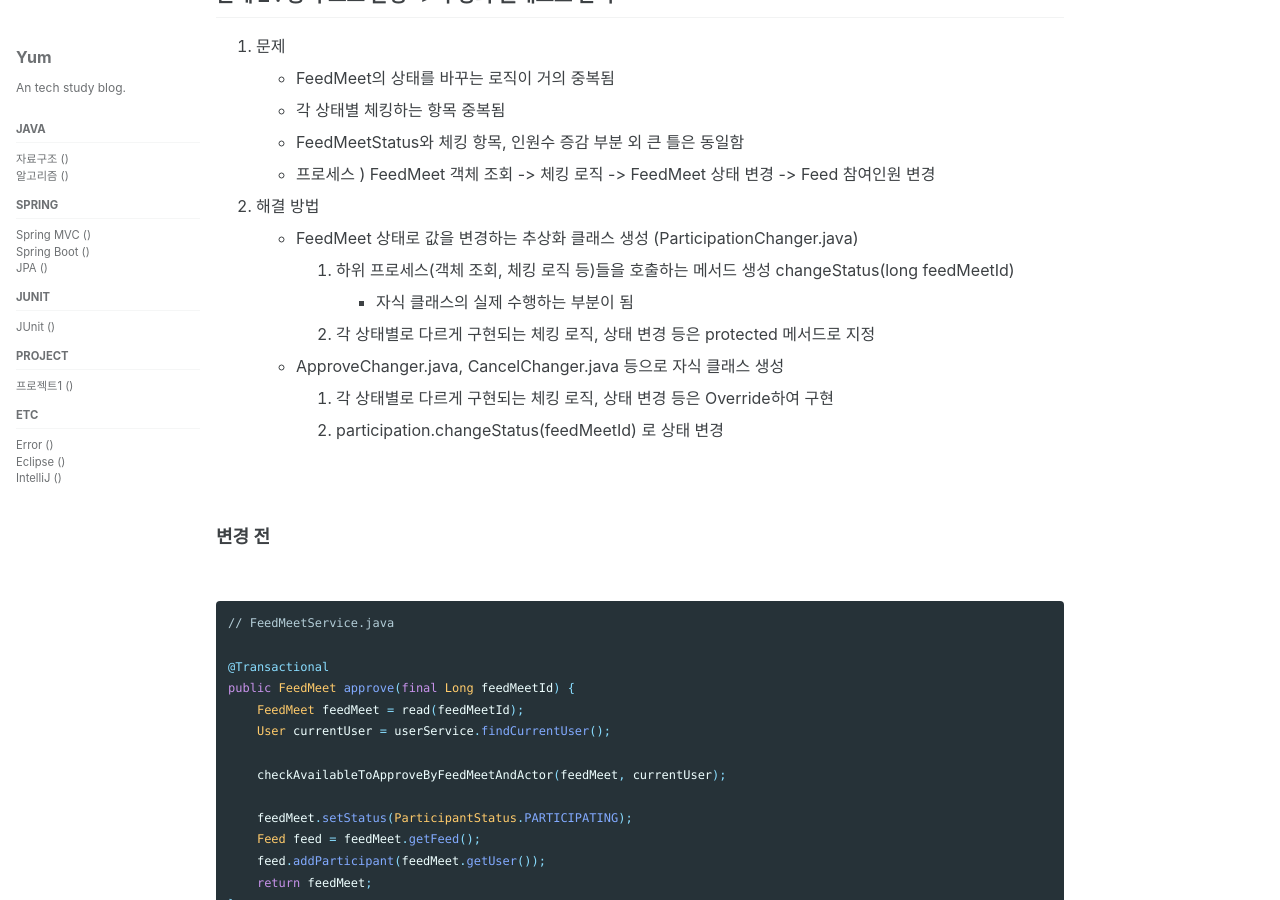
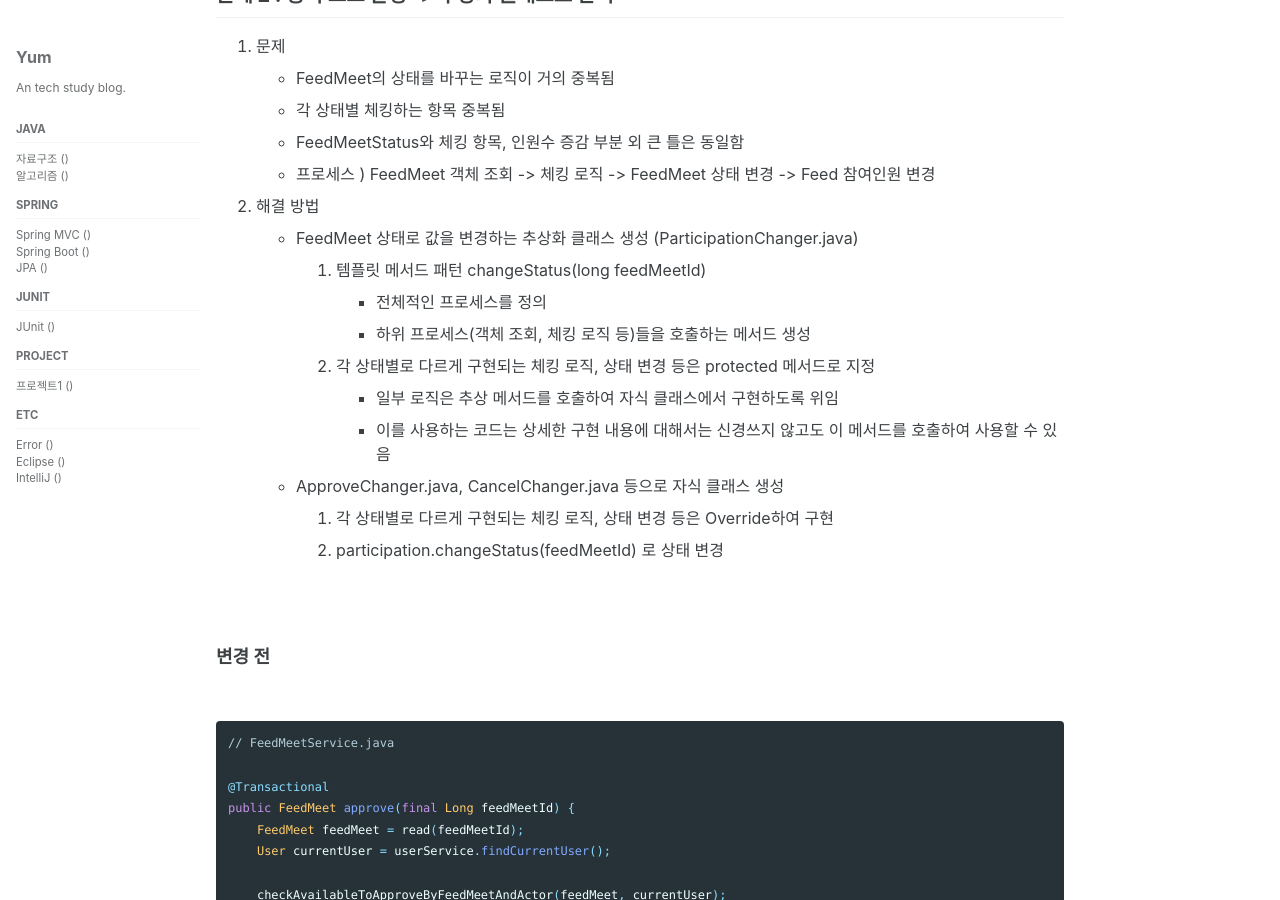
Before and after one commit to gkfgran5037/gkfgran5037.github.io, a Jekyll site: the page built from _posts/jpa/2023-04-07-JPA13-BusinessLogic.md, in a window 1280 px wide and 900 px high, scrolled down 5243 px. Built offline with Jekyll 4.4.1, drawn with Linux system fonts in a browser that asks for light colours; cached includes are drawn as plain includes; some of the changed text lies outside the part shown.

Commit message:
Docs : 템플릿 메서드 패턴 설명 추가

```diff
--- a/_posts/jpa/2023-04-07-JPA13-BusinessLogic.md
+++ b/_posts/jpa/2023-04-07-JPA13-BusinessLogic.md
@@ -8,7 +8,7 @@ categories:
 엔티티들은 서로의 객체를 직접 조작하고 있었으며, 비즈니스 로직이 엔티티안에 있었다. 이는 결합도가 높으며 유지보수에 어려움이 있어 보여 리팩토링을 하게 됐다.
 다음은 단계별로 리팩토링 하는 과정이다.
 - 엔티티들은 서로의 객체를 직접 조작 -> 각 엔티티의 로직만 관리, 서비스단 분리
-- 중복 코드 발생 -> 추상화 클래스로 관리
+- 중복 코드 발생 -> 추상화 클래스, 템플릿 메서드 패턴으로 관리
 
 <br/><br/><br/>
 
@@ -250,9 +250,12 @@ public void addParticipant(User user) {
    - 프로세스 ) FeedMeet 객체 조회 -> 체킹 로직 -> FeedMeet 상태 변경 -> Feed 참여인원 변경
 2. 해결 방법
    - FeedMeet 상태로 값을 변경하는 추상화 클래스 생성 (ParticipationChanger.java)
-     1. 하위 프로세스(객체 조회, 체킹 로직 등)들을 호출하는 메서드 생성 changeStatus(long feedMeetId)
-        - 자식 클래스의 실제 수행하는 부분이 됨
+     1. 템플릿 메서드 패턴 changeStatus(long feedMeetId)
+        - 전체적인 프로세스를 정의
+        - 하위 프로세스(객체 조회, 체킹 로직 등)들을 호출하는 메서드 생성
      2. 각 상태별로 다르게 구현되는 체킹 로직, 상태 변경 등은 protected 메서드로 지정
+        - 일부 로직은 추상 메서드를 호출하여 자식 클래스에서 구현하도록 위임
+        - 이를 사용하는 코드는 상세한 구현 내용에 대해서는 신경쓰지 않고도 이 메서드를 호출하여 사용할 수 있음
    - ApproveChanger.java, CancelChanger.java 등으로 자식 클래스 생성
      1. 각 상태별로 다르게 구현되는 체킹 로직, 상태 변경 등은 Override하여 구현
      2. participation.changeStatus(feedMeetId) 로 상태 변경
```
